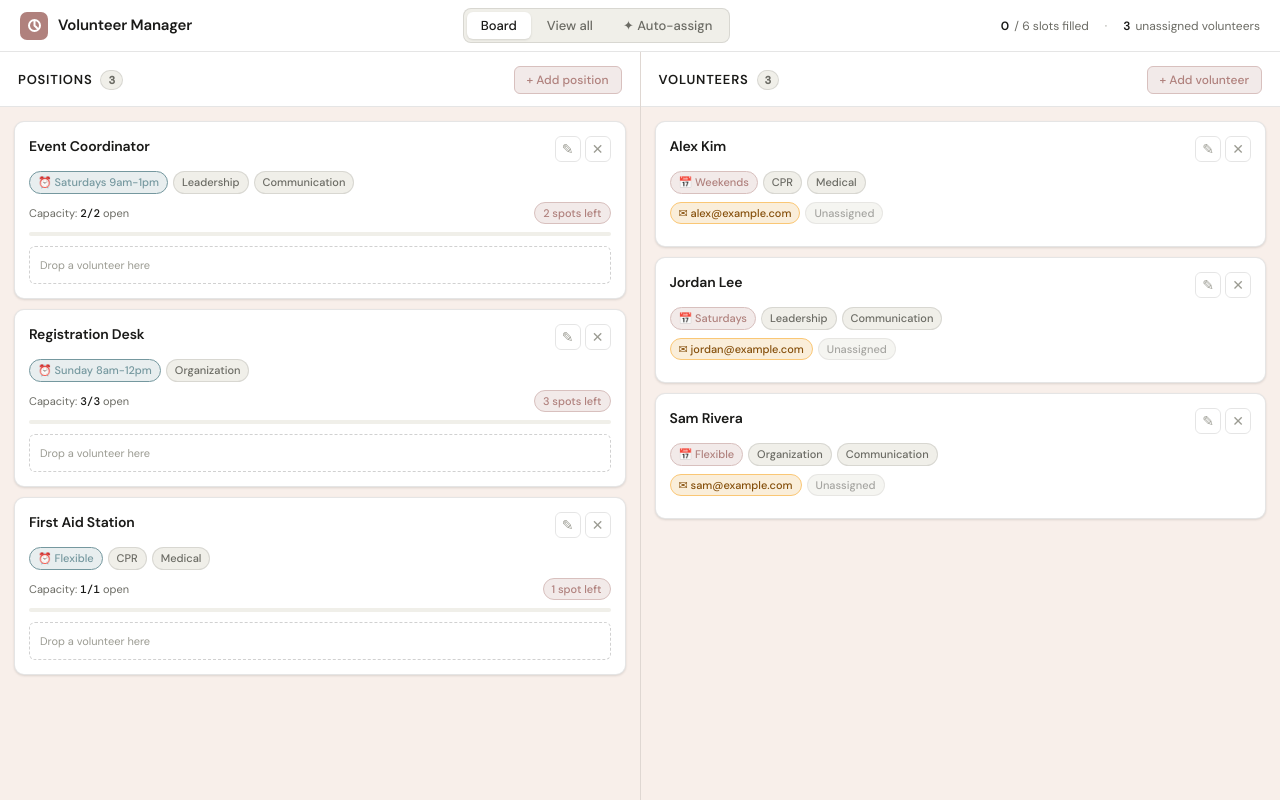
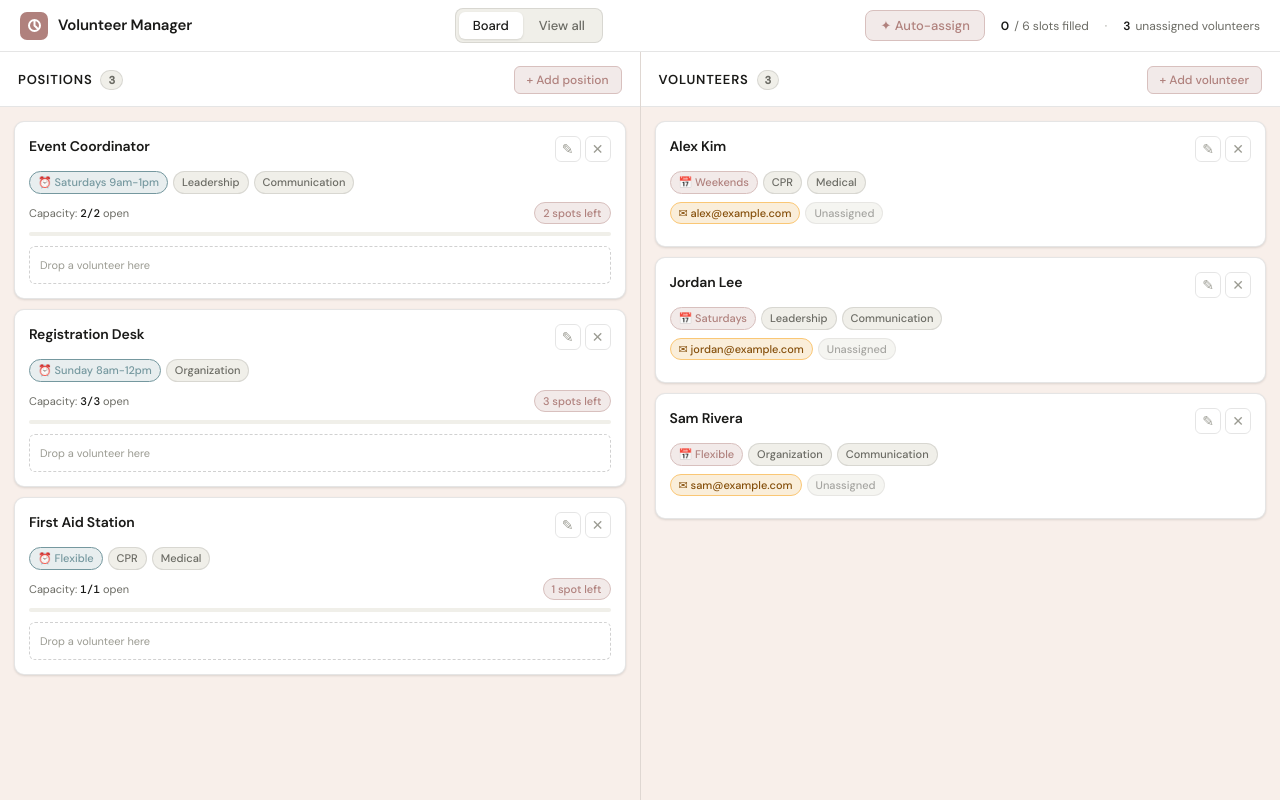
Before and after one commit to vivpeng/youcode-2026, a website: page app.html in a window 1280 px wide. Drawn offline with nearby package versions, Linux system fonts and the light colour scheme.

Commit message:
auto assign button stylistic changes

```diff
--- a/app.html
+++ b/app.html
@@ -18,9 +18,12 @@
         <div class="nav">
             <button class="active" id="nav-board" onclick="setView('board')">Board</button>
             <button id="nav-all" onclick="setView('all')">View all</button>
+        </div>
+        <div class="topbar-right">
             <button onclick="autoAssign()" class="btn-auto">✦ Auto-assign</button>
+            <div class="topbar-stats" id="topbar-stats"></div>
         </div>
-    <div class="topbar-stats" id="topbar-stats"></div>
+
     </div>
 
     <div id="board-view" class="board"></div>
--- a/style-app.css
+++ b/style-app.css
@@ -113,6 +113,30 @@ body {
     background: var(--surface);
     color: var(--text);
     box-shadow: var(--shadow);
+}
+
+.topbar-right {
+  display: flex;
+  align-items: center;
+  gap: 16px;
+}
+
+/* Auto-assign button */
+.btn-auto {
+    font-family: 'DM Sans', sans-serif;
+    font-size: 13px;
+    font-weight: 500;
+    display: flex;
+    padding: 6px 14px;
+    border-radius: 8px;
+    border: 1px solid var(--teal-border);
+    background: var(--teal-light);
+    color: var(--teal-dark);
+    cursor: pointer;
+    transition: all 0.15s;
+}
+.btn-auto:hover {
+    background: var(--teal-border);
 }
 
 .topbar-stats {
@@ -442,21 +466,6 @@ body {
     opacity: 1;
 }
 
-/* Auto-assign button */
-.btn-auto {
-    font-family: 'DM Sans', sans-serif;
-    font-size: 13px;
-    font-weight: 500;
-    padding: 6px 14px;
-    border-radius: 999px;
-    border: 1px solid var(--teal-border);
-    background: var(--teal-light);
-    color: var(--teal-dark);
-    cursor: pointer;
-    transition: all 0.15s;
-}
-.btn-auto:hover { background: var(--teal-light); }
-
 /* ── EMPTY STATE ── */
 .empty-state {
     text-align: center;
```
Lines whose indentation alone changed are shown as unchanged.
